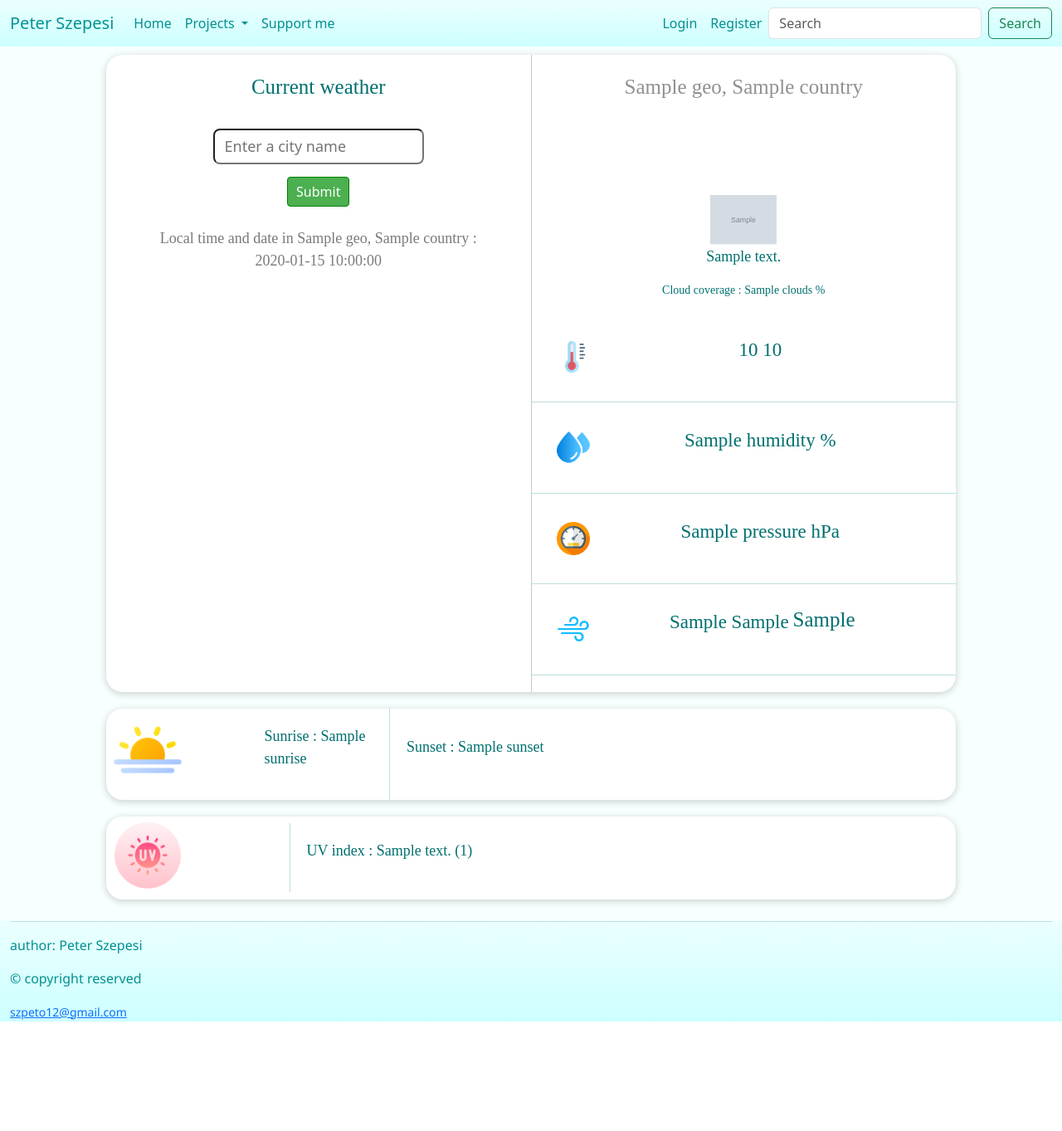
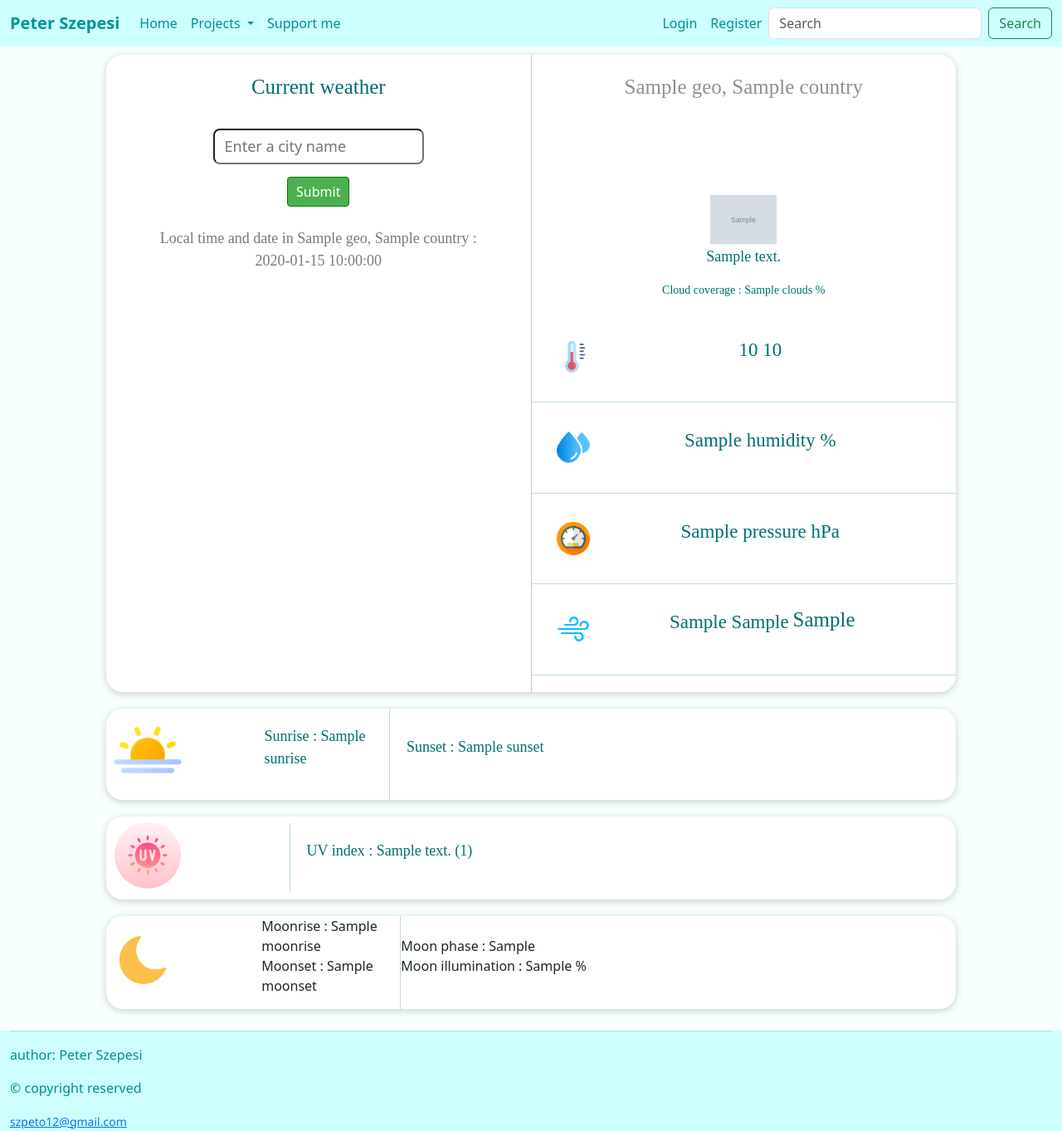
Before and after one commit to SzPeto/Python-Flask-website, a Flask app: template templates/weather-app.html in a window 1280 px wide. Shown: the whole page at 83% size. Before the commit the page ends 1231 px from the top, so only its background shows below. Run offline with Flask 3, Linux system fonts and the light colour scheme; the template is opened without the code that fills it: most values are stand-ins (such as "Sample title", 1, 10 or a date in 2020); grey boxes marked "Sample" are stand-in pictures.

Commit message:
Version v0.4.8

```diff
--- a/Main.py
+++ b/Main.py
@@ -22,11 +22,12 @@ def weather_app():
     if request.method == "POST":
         weather_app_object.city_name = request.form.get("city-input").lower()
         weather_app_object.get_weather()
-        print(weather_app_object.data)
+        #print(f"def weather_app - weather_app_object.data : {weather_app_object.data}")
         if weather_app_object.data:
             return render_template("weather-app.html", title = "Weather app by Peter Szepesi",
                                    data = weather_app_object.data, local_time = weather_app_object.local_time,
                                    misc_data = weather_app_object.misc_data,
+                                   astro_data=weather_app_object.astro_data,
                                    uv_index = weather_app_object.uv_index,
                                    uv_desc = weather_app_object.uv_description,
                                    weather_icon = weather_app_object.weather_icon_path,
@@ -43,6 +44,7 @@ def weather_app():
     return render_template("weather-app.html", title = "Weather app by Peter Szepesi",
                            data = weather_app_object.data, local_time = weather_app_object.local_time,
                            misc_data=weather_app_object.misc_data,
+                           astro_data=weather_app_object.astro_data,
                            uv_index=weather_app_object.uv_index,
                            uv_desc=weather_app_object.uv_description,
                            weather_icon = weather_app_object.weather_icon_path,
--- a/static/Styles/styles.css
+++ b/static/Styles/styles.css
@@ -1,6 +1,7 @@
 /* Main **************************************************************************************************** */
 .navbar {
-    background: linear-gradient(to top, rgb(205, 255, 255), rgb(235, 255, 255)) !important;
+    background: rgb(205, 255, 255) !important;/*linear-gradient(to top, rgb(205, 255, 255), rgb(235, 255, 255)) !important;*/
+    color: rgb(33, 37, 41) !important;
 }
 
 .navbar .nav-link {
@@ -9,6 +10,7 @@
 
 .navbar-brand {
     color: rgb(0, 148, 148) !important;
+    font-weight: 600;
 }
 
 footer {
@@ -16,7 +18,7 @@ footer {
     font-family: Segoe UI;
     color: rgb(0, 144, 144);
     padding: 0px 12px;
-    background: linear-gradient(to top, rgb(205, 255, 255), rgb(235, 255, 255));
+    background: rgb(205, 255, 255) !important;/*linear-gradient(to top, rgb(205, 255, 255), rgb(235, 255, 255));*/
 }
 
 /* Layout **************************************************************************************************** */
@@ -49,6 +51,18 @@ footer {
 }
 
 .h-box-main-3 {
+    display: flex;
+    flex-direction: row;
+    border-radius: 20px;
+    margin: 10px;
+    background-color: rgb(255, 255, 255);
+    box-shadow: 0px 2px 10px rgba(0,0,0,0.2);
+    width: 80%;
+    align-items: center;
+    justify-content: center;
+}
+
+.h-box-main-4 {
     display: flex;
     flex-direction: row;
     border-radius: 20px;
@@ -136,6 +150,30 @@ footer {
     justify-content: flex-start;
     align-items: center;
     border-left: 1px solid rgb(188, 222, 222);
+}
+
+.moon-icon-container {
+    flex: 1;
+    display: flex;
+    justify-content: flex-start;
+    align-items: center;
+    padding: 10px;
+}
+
+
+.moonrise-moonset-container {
+    flex: 1;
+    display: flex;
+    justify-content: center;
+    align-items: center;
+    border-right: 1px solid rgb(188, 222, 222);
+}
+
+.moonphase-illumination-container {
+    flex: 4;
+    display: flex;
+    justify-content: flex-start;
+    align-items: center;
 }
 
 /* Buttons ***************************************************************************************************** */
@@ -235,6 +273,15 @@ input[type="text"] {
     padding: 20px;
 }
 
+/* Animations ************************************************************************************************ */
+
+    /* Animation templates */
+@keyframes float {
+  0% { transform: translateY(0); }
+  50% { transform: translateY(-4px); }
+  100% { transform: translateY(0); }
+}
+
 .animated-sunrise {
   animation: float 2.5s ease-in-out infinite;
 }
@@ -247,17 +294,16 @@ input[type="text"] {
     animation: float 3s ease-in-out infinite;
 }
 
+.animated-moon {
+    animation: float 2.5s ease-in-out infinite;
+}
+
 /* Other ***************************************************************************************************** */
 #divider-h-box-data {
     color: red;
 }
 
-/* Animations */
-@keyframes float {
-  0% { transform: translateY(0); }
-  50% { transform: translateY(-4px); }
-  100% { transform: translateY(0); }
-}
+
 
 /* Unsorted ************************************************************************************************** */
 .switch-bar {
--- a/templates/weather-app.html
+++ b/templates/weather-app.html
@@ -115,6 +115,24 @@
                     <p class="uv-label">UV index : {{ uv_desc }} ({{ uv_index }})</p>
                 </div>
             </div>
+            <div class="h-box-main-4">
+                <div class="moon-icon-container">
+                    <img src="{{ url_for('static', filename='Images/moon - minimalist.png') }}" width="70"
+                     alt="moon" class="animated-moon">
+                </div>
+                <div class="moonrise-moonset-container">
+                    <p class="moonrise-moonset-label">
+                        Moonrise : {{ astro_data.get("astronomy").get("astro").get("moonrise") }}<br>
+                        Moonset : {{ astro_data.get("astronomy").get("astro").get("moonset") }}
+                    </p>
+                </div>
+                <div class="moonphase-illumination-container">
+                    <p class="moonphase-label">
+                        Moon phase : {{ astro_data.get("astronomy").get("astro").get("moon_phase") }}<br>
+                        Moon illumination : {{ astro_data.get("astronomy").get("astro").get("moon_illumination") }} %
+                    </p>
+                </div>
+            </div>
         </div>
     </main>
 
```
Also changed, not shown: weather_app.py (+25 -12 lines), static/Images/moon - minimalist.png (added), 1 other file.
